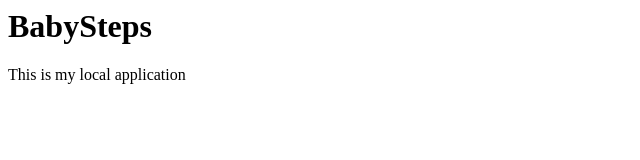
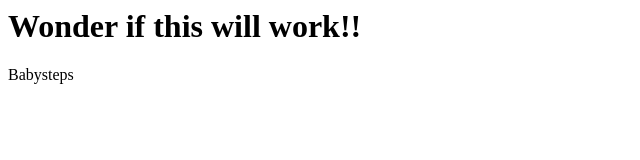
Before and after one commit to carlosdsza/babysteps, a plain HTML site: page index.html in a window 1280 px wide. Shown: the whole page, without its empty margins (0-640 px from the left). Drawn offline with Linux system fonts and the light colour scheme.

Commit message:
Update index.html

```diff
--- a/index.html
+++ b/index.html
@@ -3,7 +3,7 @@
     <title>Wonder if this will work!!</title>
   </head>
   <body>
-    <h1>BabySteps</h1>
-    <p>This is my local application</p>
+    <h1>Wonder if this will work!!</h1>
+    <p>Babysteps</p>
   </body>
 </html>
```
